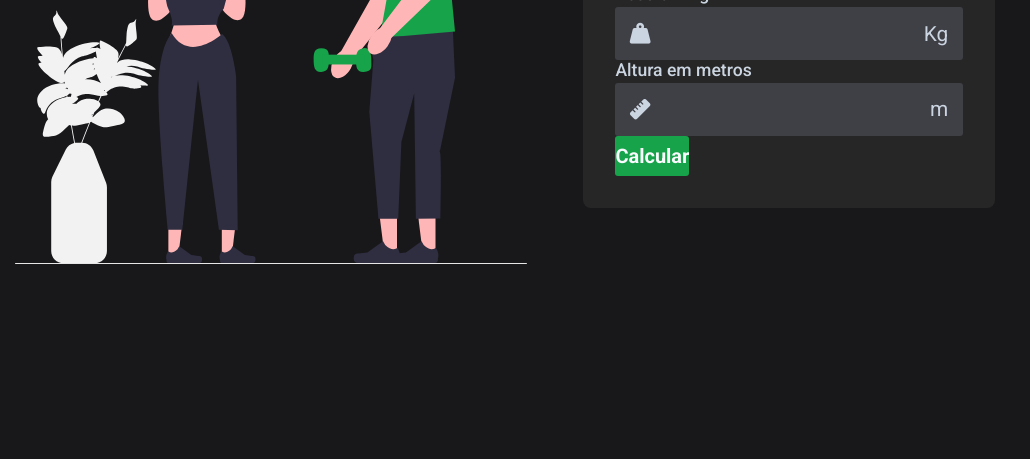
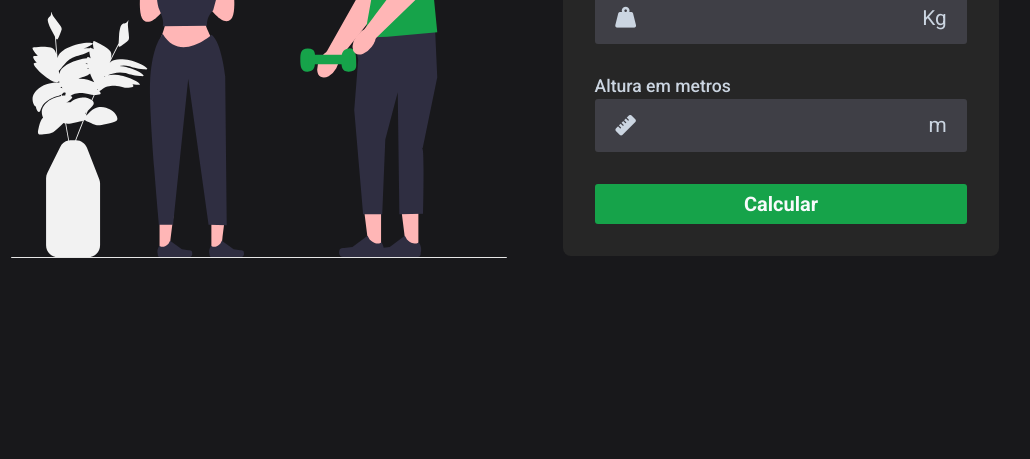
Before and after one commit to philipe-frazao/calculadora-imc, a plain HTML site: page index.html in a window 1280 px wide. Shown: the part 341-800 px from the top of the page, without its empty margins (135-1165 px from the left). Drawn offline with Linux system fonts and the light colour scheme.

Commit message:
atualização em bugs html e css

```diff
--- a/index.html
+++ b/index.html
@@ -20,12 +20,12 @@
 </head>
 <body>
     <main id="container">
-        <section id="img_treino">
+        <section id="img">
             <img src="images/img_treino.svg" alt="Imagem ilustrativa">
         </section>
 
         <section id="calculator">
-            <form>
+            <form id="form">
                 <h1 id="title">
                     Calculadora - IMC
                 </h1>
@@ -67,7 +67,7 @@
                 <div id="result">
                     <div id="bmi">
                         <span id="value">
-                            50
+
                         </span>
                         <span>
                             Seu IMC
@@ -76,7 +76,7 @@
 
                     <div id="description">
                         <span>
-                            50
+
                         </span>
                     </div>
                 </div>
--- a/style.css
+++ b/style.css
@@ -23,8 +23,8 @@ body {
     gap: 3.5rem;
 }
 
-#img_treino img {
-    width: 32rem;
+#img img {
+    width: 31rem;
 }
 
 #calculator {
@@ -80,7 +80,7 @@ body {
 .input-field  i {
     color: #cbd5e1;
     font-size: 1.3rem;
-    padding: 0.6rem;
+    padding: 0.6rem 1rem;
 }
 
 .input-field input {
@@ -97,7 +97,7 @@ body {
     appearance: none;
 }
 
-.input-field:focus {
+.input-field input:focus {
     outline: none;
 }
 
```
